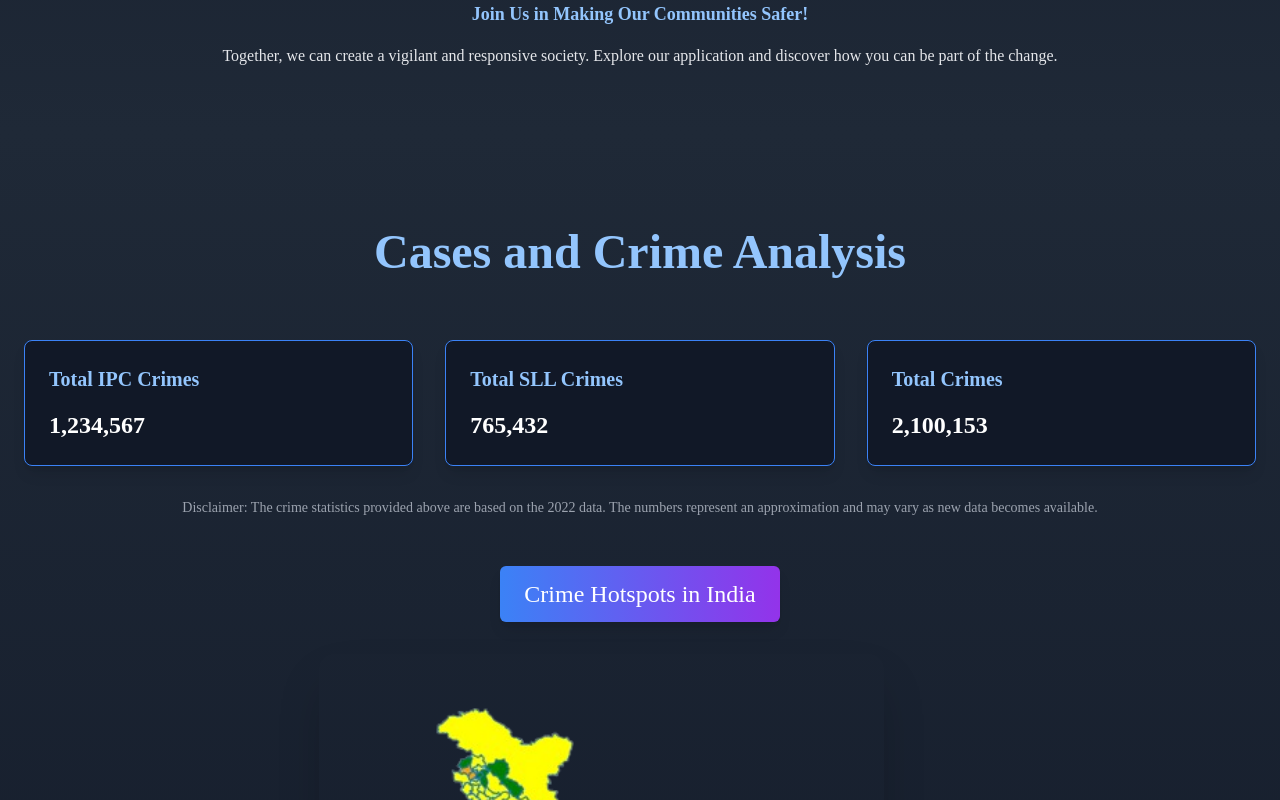
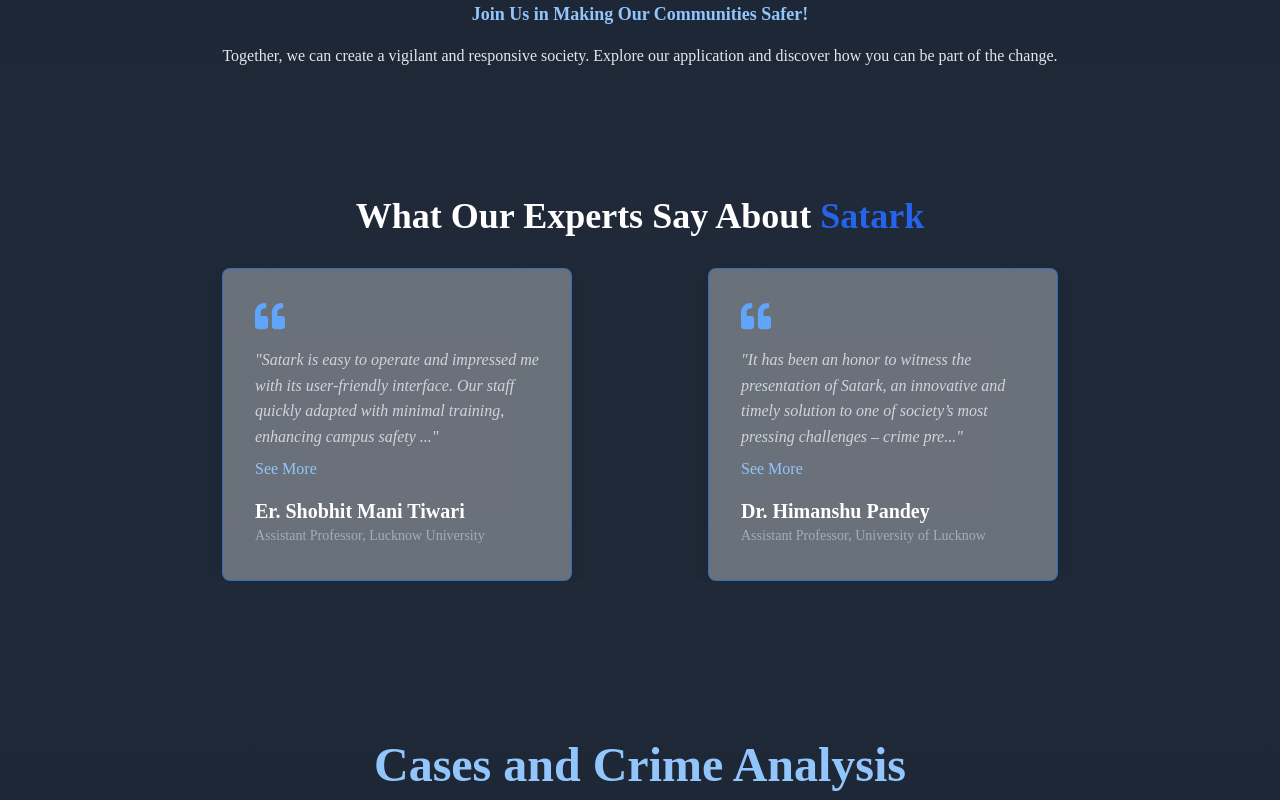
Before and after one commit to Gyansri2928/CrimeDetection, a React (Create React App) app: page / in a window 1280 px wide. Shown: the part 1660-2460 px from the top of the page. Built offline with nearby package versions, Linux system fonts and the light colour scheme; the HTML template or start-up script is replaced by a standard one.

Commit message:
added review section

```diff
--- a/src/App.js
+++ b/src/App.js
@@ -8,6 +8,8 @@
 import Cases from './components/cases';
 import Footer from './components/footer';
 import SocialMediaSection from './components/socialmedia';
+import Testimonials from './components/review';
+
 
 function App() {
   return (
@@ -15,6 +17,7 @@
       <Navbar/>
       <Hero/>
       <About/>
+      <Testimonials/>
       <Cases/>
       <Crime/>
       <SocialMediaSection/>
--- a/src/components/Hero.jsx
+++ b/src/components/Hero.jsx
@@ -56,9 +56,24 @@
       <div className='absolute top-[15%] right-[6%] flex space-x-4 z-20'>
         {/* Wanted Posters */}
         {[
-          { img: image6, name: 'DD Tiwari', description: 'Armed and Dangerous' },
-          { img: image4, name: 'System', description: 'Escaped Prisoner' },
-          { img: image2, name: 'Maulana Srijan', description: 'Maksad Specialist' },
+          {
+            img: image6,
+            name: 'DD Tiwari',
+            description: 'Armed and Dangerous',
+            details: 'Known for: Multiple armed robberies\nLast seen: Near the riverbank',
+          },
+          {
+            img: image4,
+            name: 'System',
+            description: 'Escaped Prisoner',
+            details: 'Known for: Burglary, Assault\nLast seen: Downtown area',
+          },
+          {
+            img: image2,
+            name: 'Maulana Srijan',
+            description: 'Maksad Specialist',
+            details: 'Known for: Organized crime\nLast seen: In the market district',
+          },
         ].map((criminal, index) => (
           <div key={index} className='relative perspective w-44 h-60'>
             {/* Thread Animation */}
@@ -80,8 +95,7 @@
                 {/* Back Side */}
                 <div className='back bg-gray-700 bg-opacity-90 border-4 border-gray-600 rounded-lg shadow-lg flex flex-col items-center justify-center p-3'>
                   <h3 className='text-lg font-bold text-yellow-400'>Details</h3>
-                  <p className='text-md text-gray-300'>Known for: Theft, Assault</p>
-                  <p className='text-md text-gray-300'>Last seen in: Downtown</p>
+                  <p className='text-md text-gray-300'>{criminal.details}</p>
                 </div>
               </div>
             </div>
--- a/src/components/Navbar.jsx
+++ b/src/components/Navbar.jsx
@@ -89,7 +89,7 @@
 
           {/* Navigation Links */}
           <div className="flex items-center space-x-6">
-            {['Home', 'About', 'Crime', 'Cases'].map((item) => (
+            {['Home', 'About' , 'Crime', 'Cases', 'Testimonials'].map((item) => (
               <a
                 key={item}
                 href={`#${item.toLowerCase()}`}
--- a/src/components/crime.jsx
+++ b/src/components/crime.jsx
@@ -7,7 +7,7 @@
 
 const Crime = () => {
   const sliderRef = useRef(null);
-  const [isVisible, setIsVisible] = useState(false); // State to track visibility
+  const [showAnimation, setShowAnimation] = useState(false); // State to manage animation
 
   // Carousel settings
   const settings = {
@@ -38,8 +38,30 @@
   };
 
   useEffect(() => {
-    // Trigger the fade-in effect after the component mounts
-    setIsVisible(true);
+    const observer = new IntersectionObserver(
+      (entries) => {
+        const entry = entries[0];
+        // Check if the element is in view
+        if (entry.isIntersecting) {
+          setShowAnimation(true); // Trigger animation when in view
+          observer.disconnect(); // Stop observing once it has animated
+        }
+      },
+      {
+        threshold: 0.2, // Trigger when 20% of the component is visible
+      }
+    );
+
+    const currentElement = document.getElementById('crime'); // Get the component by ID
+    if (currentElement) {
+      observer.observe(currentElement); // Start observing the component
+    }
+
+    return () => {
+      if (currentElement) {
+        observer.unobserve(currentElement); // Clean up observer
+      }
+    };
   }, []);
 
   return (
@@ -48,12 +70,12 @@
       className={`w-full m-auto px-4 py-16 bg-gradient-to-b from-gray-900 via-gray-800 to-black`} // Gradient transition between sections
     >
       {/* Title */}
-      <h2 className={`text-center text-blue-300 font-bold text-5xl tracking-wide leading-tight shadow-lg mb-8 ${isVisible ? 'fade-in' : ''}`}>
+      <h2 className={`text-center text-blue-300 font-bold text-5xl tracking-wide leading-tight shadow-lg mb-8 ${showAnimation ? 'animate-slide-in' : 'opacity-0'}`}>
         Crimes
       </h2>
 
       {/* Description */}
-      <p className={`text-center text-gray-200 text-lg mb-12 ${isVisible ? 'fade-in' : ''}`}>
+      <p className={`text-center text-gray-200 text-lg mb-12 ${showAnimation ? 'animate-slide-in' : 'opacity-0'}`}>
         Our advanced model captures various incidents to ensure safety and awareness.
         The crimes displayed here represent real-world scenarios that can be detected
         and reported through our application, helping communities stay informed and vigilant.
--- /dev/null
+++ b/src/components/review.css
@@ -0,0 +1,69 @@
+.testimonials-section {
+  padding: 4rem 0;
+  background: linear-gradient(90deg, #1f2937, #1f2937); /* Updated gradient to gray-800 to gray-900 */
+  color: white;
+}
+
+.testimonial-carousel {
+  display: flex;
+  justify-content: center; /* Ensure testimonials are centered */
+  gap: 4rem; /* Add space between the cards */
+  overflow-x: scroll;
+  scroll-snap-type: x mandatory;
+  scrollbar-width: none; /* Hide scrollbar for Firefox */
+  -ms-overflow-style: none;  /* Hide scrollbar for IE */
+}
+
+.testimonial-carousel::-webkit-scrollbar {
+  display: none; /* Hide scrollbar for Chrome, Safari, and Opera */
+}
+
+.testimonial-card {
+  background: rgba(255, 255, 255, 0.336); /* Light background with transparency */
+  backdrop-filter: blur(30px); /* Blur effect for glassmorphism */
+  border: 1px solid rgba(28, 110, 218, 0.685); /* Optional: Add a subtle border */
+  box-shadow: 0 4px 30px rgba(0, 0, 0, 0.1); /* Subtle shadow for depth */
+  padding: 2rem;
+  flex-shrink: 0;
+  width: 350px; /* Fixed width for each card */
+  transition: transform 0.3s ease;
+}
+
+.testimonial-card:hover {
+  transform: scale(1.05); /* Slight scaling on hover */
+}
+
+.testimonial-card p {
+  font-size: 1rem;
+  line-height: 1.6;
+  color: #d1d5db; /* Lighter gray text */
+}
+
+.testimonial-card h4 {
+  margin-top: 1rem;
+  font-size: 1.25rem;
+  font-weight: bold;
+}
+
+.testimonial-card .text-sm {
+  font-size: 0.875rem;
+  color: #a0aec0; /* Muted gray for titles */
+}
+
+.testimonial-carousel .testimonial-card:first-child {
+  margin-left: 20px; /* To ensure carousel starts nicely */
+}
+
+.testimonial-carousel .testimonial-card:last-child {
+  margin-right: 20px; /* For smooth end */
+}
+
+@media (max-width: 768px) {
+  .testimonial-card {
+      width: 280px;
+  }
+
+  .testimonial-carousel {
+      padding: 0 1rem;
+  }
+}
--- /dev/null
+++ b/src/components/review.jsx
@@ -0,0 +1,98 @@
+import React, { useState, useEffect, useRef } from 'react';
+import { FaQuoteLeft } from 'react-icons/fa';
+import './review.css';
+
+const MAX_LENGTH = 150;
+
+const testimonials = [
+  {
+    review: `Satark is easy to operate and impressed me with its user-friendly interface. Our staff quickly adapted with minimal training, enhancing campus safety and giving peace of mind to our community. I highly recommend it to any institution committed to maintaining a secure learning environment...`,
+    name: 'Er. Shobhit Mani Tiwari',
+    title: 'Assistant Professor, Lucknow University',
+  },
+  {
+    review: `It has been an honor to witness the presentation of Satark, an innovative and timely solution to one of society’s most pressing challenges – crime prevention and public safety...`,
+    name: 'Dr. Himanshu Pandey',
+    title: 'Assistant Professor, University of Lucknow',
+  },
+];
+
+const TestimonialCard = ({ review, name, title }) => {
+  const [isExpanded, setIsExpanded] = useState(false);
+  const shouldTruncate = review.length > MAX_LENGTH;
+  const displayedText = isExpanded || !shouldTruncate ? review : `${review.slice(0, MAX_LENGTH)}...`;
+
+  return (
+    <div className="testimonial-card p-6 rounded-lg flex-shrink-0 w-[350px] bg-opacity-20 bg-white">
+      <FaQuoteLeft className="text-blue-400 text-3xl mb-4" />
+      <p className="text-lg italic">{`"${displayedText}"`}</p>
+      {shouldTruncate && (
+        <span
+          onClick={() => setIsExpanded(!isExpanded)}
+          className="text-blue-300 mt-2 cursor-pointer hover:underline inline-block"
+        >
+          {isExpanded ? 'Show Less' : 'See More'}
+        </span>
+      )}
+      <h4 className="mt-4 text-xl font-bold">{name}</h4>
+      <p className="text-sm text-gray-400">{title}</p>
+    </div>
+  );
+};
+
+const Testimonials = () => {
+  const [showText, setShowText] = useState(false);
+  const textRef = useRef(null);
+  const sectionRef = useRef(null);
+
+  useEffect(() => {
+    const observer = new IntersectionObserver(
+      (entries) => {
+        const entry = entries[0];
+        setShowText(entry.isIntersecting);
+      },
+      {
+        threshold: 0.2, // Trigger when 20% of the section is visible
+      }
+    );
+
+    if (sectionRef.current) {
+      observer.observe(sectionRef.current);
+    }
+
+    return () => {
+      if (sectionRef.current) {
+        observer.unobserve(sectionRef.current);
+      }
+    };
+  }, []);
+
+  return (
+    <div ref={sectionRef} className="testimonials-section py-16 bg-gradient-to-b from-gray-800 to-gray-900 text-white">
+      <div className="max-w-[1140px] mx-auto">
+        <h2
+          className={`text-4xl font-bold text-center mb-8 transition-all duration-700 ${showText ? 'opacity-100 translate-y-0' : 'opacity-0 translate-y-10'}`}
+        >
+          <span className="text-white">What Our Experts Say About </span>
+          <span className="text-blue-600">Satark</span>
+        </h2>
+        <div className="testimonial-carousel space-x-8 overflow-x-scroll flex">
+          {testimonials.map((testimonial, index) => (
+            <div
+              key={index}
+              className={`flex-shrink-0 transition-all duration-700 ${showText ? 'opacity-100 translate-y-0 slide-in' : 'opacity-0 translate-y-10'}`} // Add slide-in animation for cards
+            >
+              <TestimonialCard
+                review={testimonial.review}
+                name={testimonial.name}
+                title={testimonial.title}
+              />
+            </div>
+          ))}
+        </div>
+      </div>
+    </div>
+  );
+};
+
+export default Testimonials;
```
